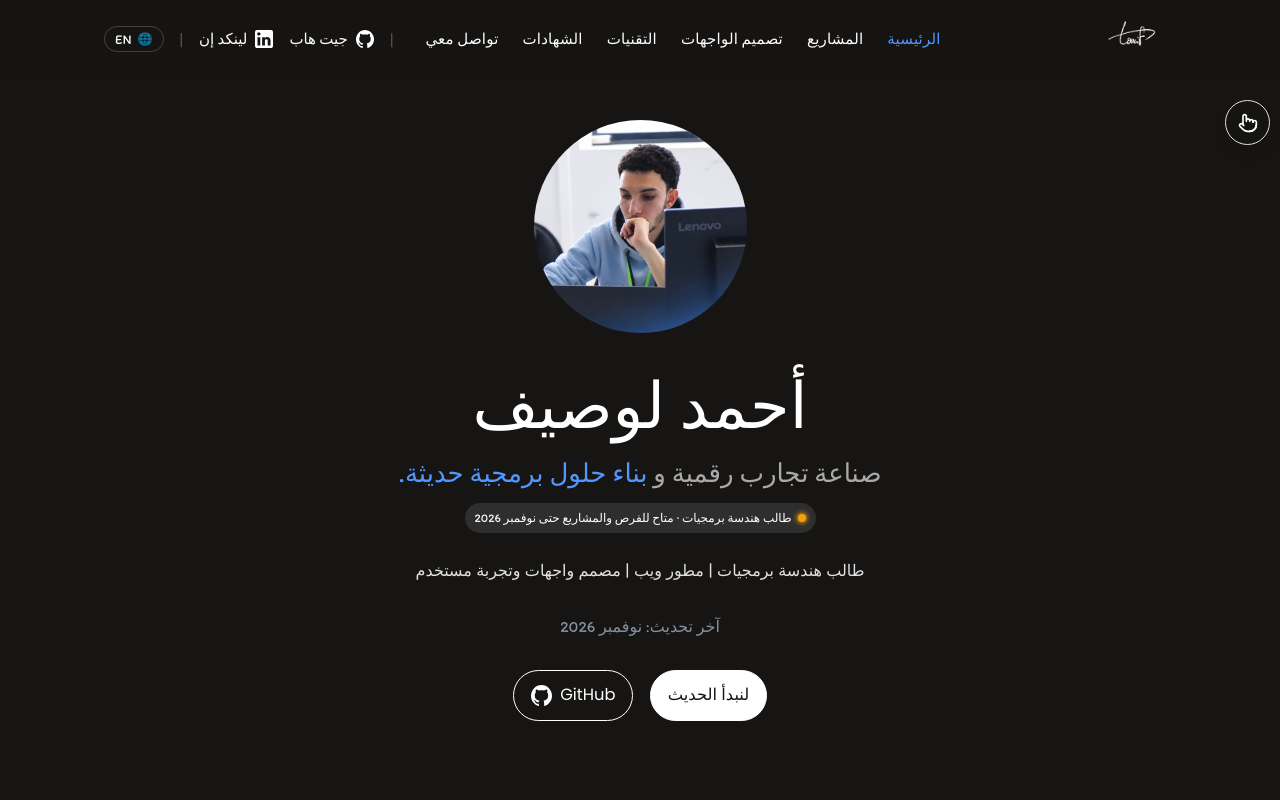
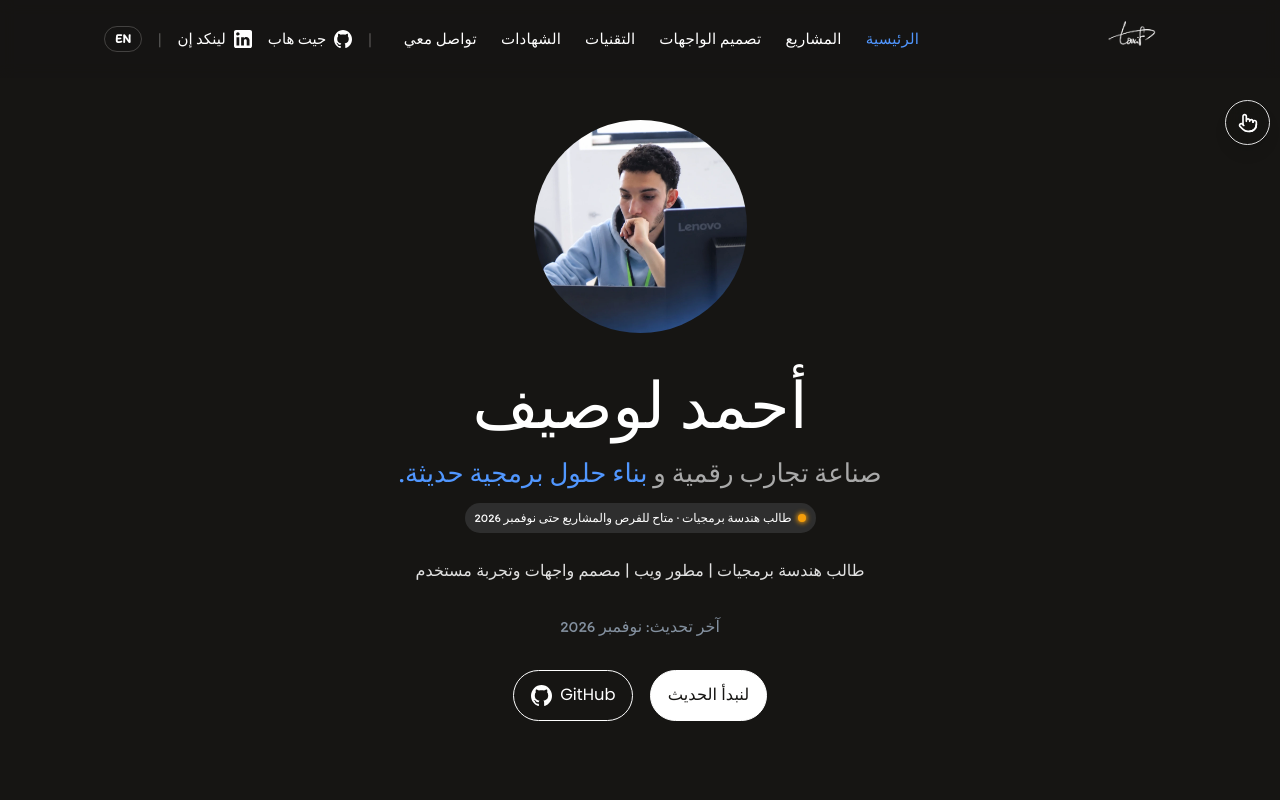
Before and after one commit to lo-ucif/lo__ucif-portfolio, a React (Vite) app: page / in a window 1280 px wide. Shown: the top 800 px of the page. Built offline with nearby package versions, Linux system fonts and the light colour scheme; a web font is replaced by a local one.

Commit message:
style(navbar): update desktop & mobile language button to compact pill with AR / EN

```diff
--- a/src/components/layout/SiteHeader.tsx
+++ b/src/components/layout/SiteHeader.tsx
@@ -194,12 +194,12 @@ export function SiteHeader(_props?: Partial<SiteHeaderProps>) {
                 type="button"
                 onClick={toggleLanguage}
                 aria-label={t.nav.switchLang}
-                className="flex items-center gap-1.5 font-['Itim'] text-[13.5px] text-white hover:text-[#5197ff] border border-white/20 hover:border-[#5197ff]/60 px-2.5 py-0.5 rounded-full transition-all duration-200 cursor-pointer select-none"
-                whileHover={{ scale: 1.05 }}
+                title={language === "en" ? "Switch to Arabic (AR)" : "Switch to English (EN)"}
+                className="flex items-center justify-center font-['Itim'] text-[13px] font-semibold text-white hover:text-[#5197ff] border border-white/20 hover:border-[#5197ff]/60 px-2.5 py-0.5 min-w-[34px] rounded-full transition-all duration-200 cursor-pointer select-none"
+                whileHover={{ scale: 1.08 }}
                 whileTap={{ scale: 0.95 }}
               >
-                <span className="text-[12px] opacity-80">🌐</span>
-                <span>{language === "en" ? "العربية" : "EN"}</span>
+                <span>{language === "en" ? "AR" : "EN"}</span>
               </motion.button>
             </div>
           </div>
@@ -262,10 +262,11 @@ export function SiteHeader(_props?: Partial<SiteHeaderProps>) {
             type="button"
             onClick={toggleLanguage}
             aria-label={t.nav.switchLang}
-            className="flex items-center justify-center font-['Itim'] text-[12px] font-semibold text-white hover:text-[#5197ff] border border-white/20 hover:border-[#5197ff]/60 px-2 py-0.5 rounded-full transition-colors cursor-pointer select-none"
+            title={language === "en" ? "Switch to Arabic (AR)" : "Switch to English (EN)"}
+            className="flex items-center justify-center font-['Itim'] text-[12px] font-semibold text-white hover:text-[#5197ff] border border-white/20 hover:border-[#5197ff]/60 px-2 py-0.5 min-w-[32px] rounded-full transition-colors cursor-pointer select-none"
             whileTap={{ scale: 0.92 }}
           >
-            <span>{language === "en" ? "ع" : "EN"}</span>
+            <span>{language === "en" ? "AR" : "EN"}</span>
           </motion.button>
         </div>
       </motion.header>
```
